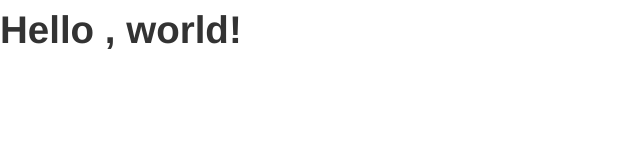
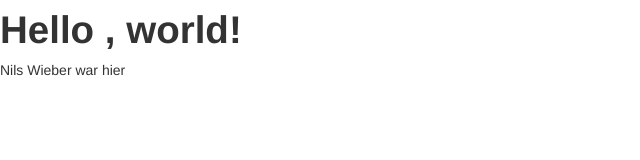
Before and after one commit to dennis116/denniskoslowski, a plain HTML site: page index.html in a window 1280 px wide. Shown: the whole page, without its empty margins (0-640 px from the left). Drawn offline with nearby package versions, Linux system fonts and the light colour scheme.

Commit message:
Update index.html
Changed the hello world message

```diff
--- a/index.html
+++ b/index.html
@@ -5,5 +5,6 @@
 <link href="css/bootstrap.min.css" rel="stylesheet" media="screen">
 </head> <body>
 <h1>Hello , world!</h1>
+<p>Nils Wieber war hier</p>
 <script src="http://code.jquery.com/jquery.js"></script> <script src="js/bootstrap.min.js"></script>
 </body> </html>
```
